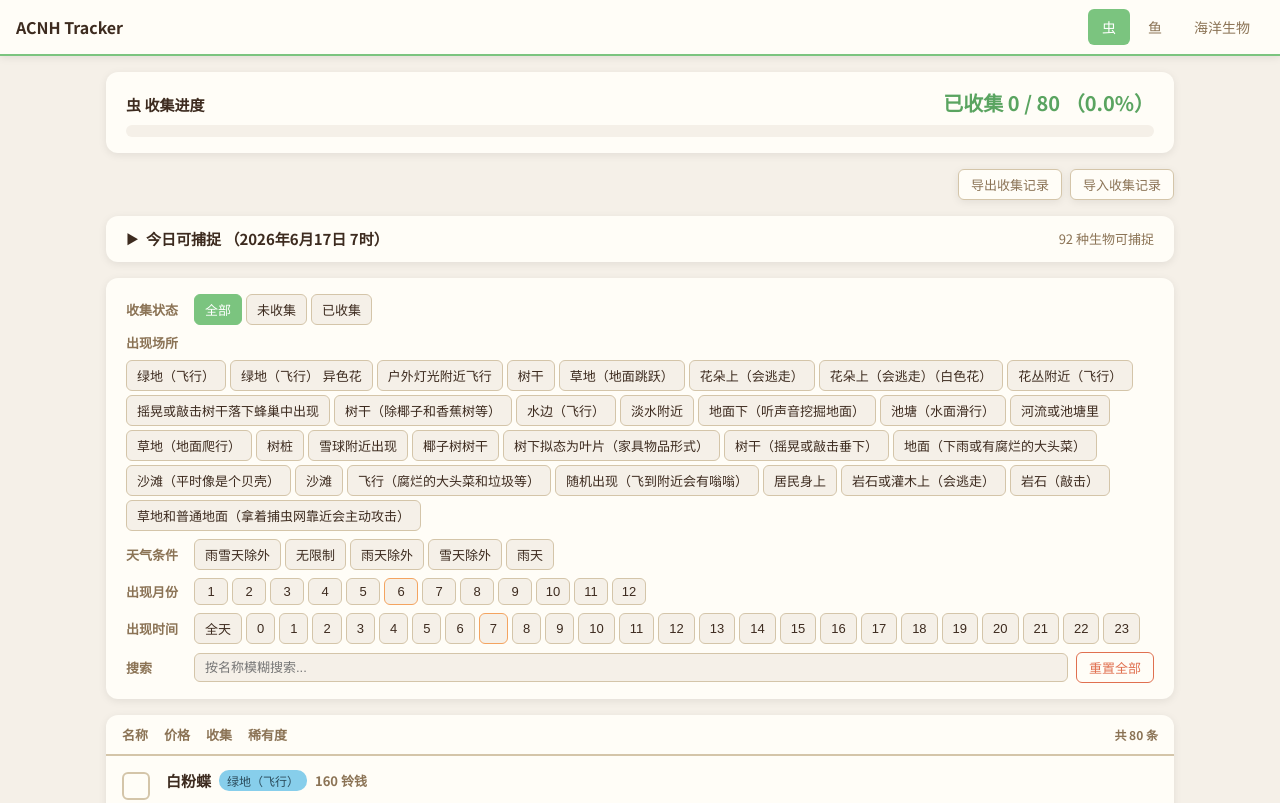
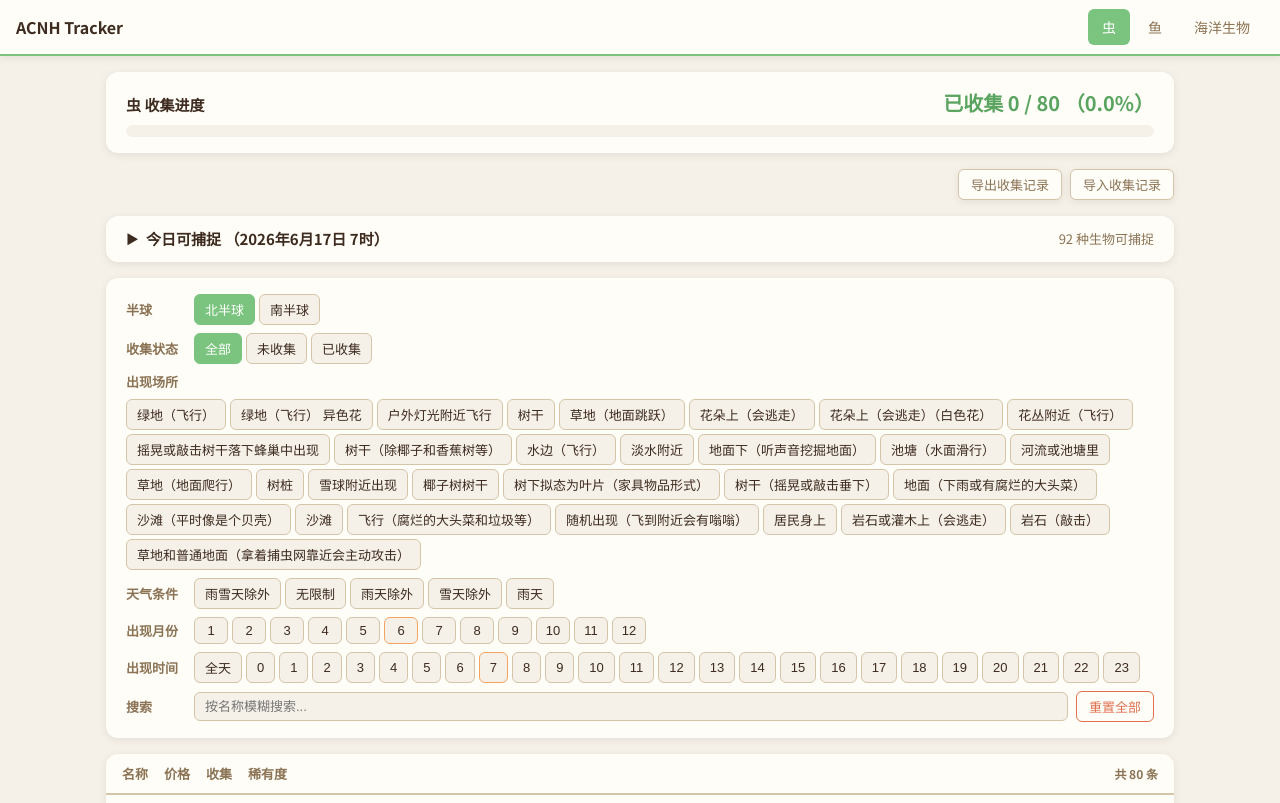
Before and after one commit to BRUC3L1U/ACNH_Tracker, a plain HTML site: page index.html in a window 1280 px wide. Shown: the top 803 px of the page. Drawn offline with Linux system fonts and the light colour scheme.

Commit message:
Add hemisphere toggle to filter bar
Add 北/南半球 buttons at the top of the filter panel, mirroring the
today-panel toggle. Both write through saveHemisphere() and re-render.

```diff
--- a/index.html
+++ b/index.html
@@ -381,6 +381,11 @@ function renderFilters() {
   let html = '<button class="filter-toggle-btn" id="filterToggle">🔍 筛选条件</button>';
   html += '<div class="filter-panel'+(state.filterOpen?' open':'')+'">';
 
+  html += '<div class="filter-row"><span class="filter-label">半球</span><div class="filter-options">';
+  html += '<button class="filter-btn'+(state.hemisphere==='north'?' active':'')+'" data-hemi="north">北半球</button>';
+  html += '<button class="filter-btn'+(state.hemisphere==='south'?' active':'')+'" data-hemi="south">南半球</button>';
+  html += '</div></div>';
+
   html += '<div class="filter-row"><span class="filter-label">收集状态</span><div class="filter-options">';
   for (const [val,label] of [['all','全部'],['uncollected','未收集'],['collected','已收集']]) {
     html += '<button class="filter-btn'+(f.status===val?' active':'')+'" data-filter="status" data-value="'+val+'">'+label+'</button>';
@@ -436,6 +441,14 @@ function renderFilters() {
   document.getElementById('filterToggle').addEventListener('click', () => {
     state.filterOpen = !state.filterOpen;
     renderFilters();
+  });
+
+  document.querySelectorAll('#filterBar .filter-btn[data-hemi]').forEach(btn => {
+    btn.addEventListener('click', () => {
+      state.hemisphere = btn.dataset.hemi;
+      saveHemisphere();
+      renderAll();
+    });
   });
 
   document.querySelectorAll('#filterBar .filter-btn[data-filter]').forEach(btn => {
```
